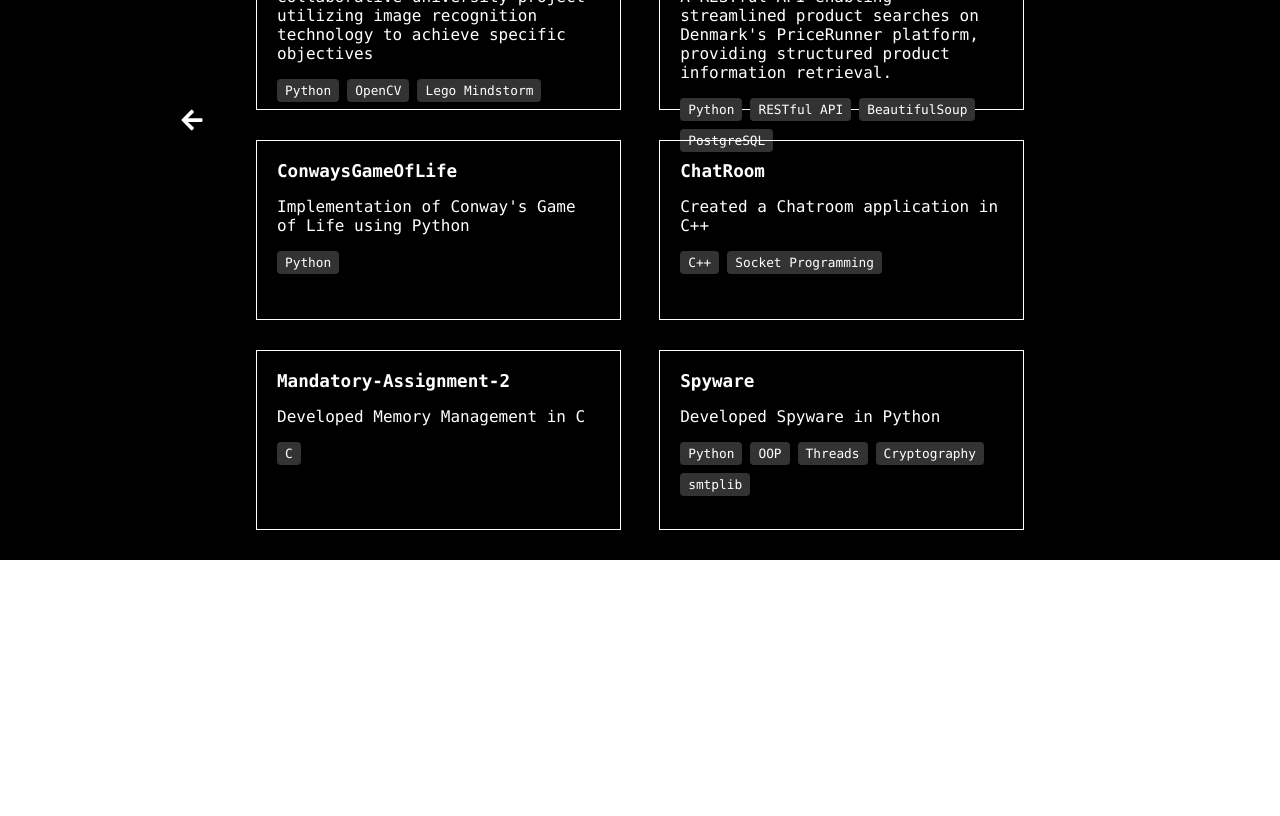
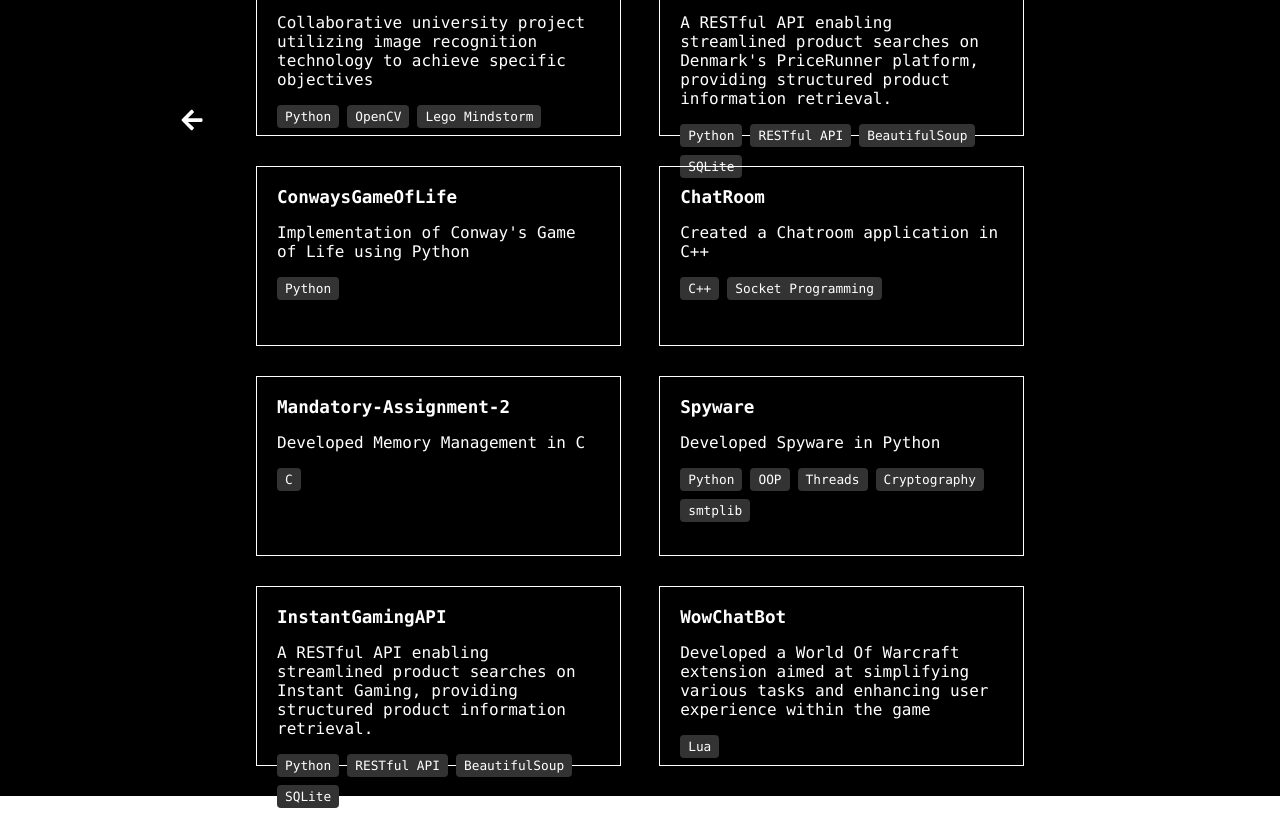
Before and after one commit to DenizIsikli/Portfolio, a React (Create React App) app: page /project in a window 1280 px wide. Shown: the part 280-1096 px from the top of the page. Before the commit the page ends 840 px from the top, so only its background shows below. Built offline with nearby package versions, Linux system fonts and the light colour scheme.

Commit message:
New projects added

```diff
--- a/src/components/project/project.css
+++ b/src/components/project/project.css
@@ -39,6 +39,7 @@ body {
 
 .project-section {
     margin: 0 auto;
+    margin-top: 2%;
     width: 60%;
 }
 
--- a/src/components/project/project.tsx
+++ b/src/components/project/project.tsx
@@ -51,7 +51,7 @@ const Project: React.FC = () => {
                             <span className='tag'>Python</span>
                             <span className='tag'>RESTful API</span>
                             <span className='tag'>BeautifulSoup</span>
-                            <span className='tag'>PostgreSQL</span>
+                            <span className='tag'>SQLite</span>
                         </div>
                     </li>
                 </div>
@@ -92,7 +92,25 @@ const Project: React.FC = () => {
                         </div>
                     </li>
                 </div>
-
+                <div className="project-group">
+                    <li>
+                        <a href="https://github.com/DenizIsikli/InstantGamingAPI">InstantGamingAPI</a>
+                        <p>A RESTful API enabling streamlined product searches on Instant Gaming, providing structured product information retrieval.</p>
+                        <div className='tags'>
+                            <span className='tag'>Python</span>
+                            <span className='tag'>RESTful API</span>
+                            <span className='tag'>BeautifulSoup</span>
+                            <span className='tag'>SQLite</span>
+                        </div>
+                    </li>
+                    <li>
+                        <a href="https://github.com/DenizIsikli/WowChatBot">WowChatBot</a>
+                        <p>Developed a World Of Warcraft extension aimed at simplifying various tasks and enhancing user experience within the game</p>
+                        <div className='tags'>
+                            <span className='tag'>Lua</span>
+                        </div>
+                    </li>
+                </div>
             </ul>
         </section>
     </div>
```
